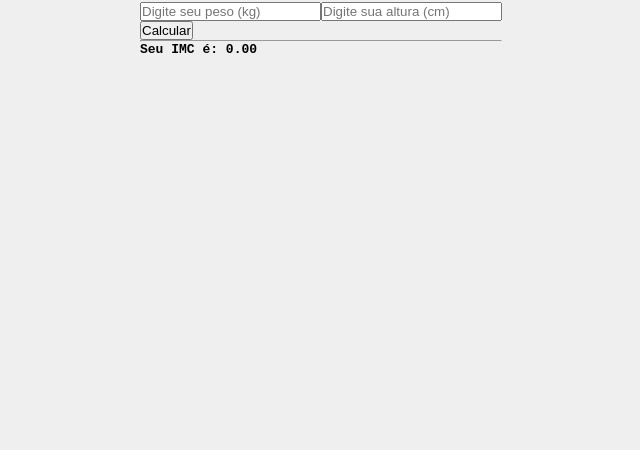
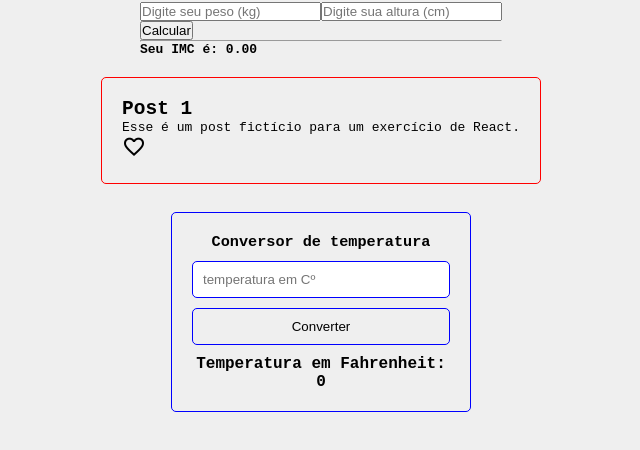
Before and after one commit to flaviare1s/react-soulcode-semana-1, a React (Vite) app: page / in a window 1280 px wide. Shown: the part 232-682 px from the top of the page, without its empty margins (319-959 px from the left). Built offline with nearby package versions, Linux system fonts and the light colour scheme.

Commit message:
Fiz os exercícios propostos

```diff
--- a/index.html
+++ b/index.html
@@ -4,6 +4,7 @@
     <meta charset="UTF-8" />
     <link rel="icon" type="image/svg+xml" href="/vite.svg" />
     <meta name="viewport" content="width=device-width, initial-scale=1.0" />
+    <link rel="stylesheet" href="https://fonts.googleapis.com/css2?family=Material+Symbols+Outlined:opsz,wght,FILL,GRAD@20..48,100..700,0..1,-50..200" />
     <title>Semana 1 - React</title>
   </head>
   <body>
--- a/src/App.jsx
+++ b/src/App.jsx
@@ -13,6 +13,8 @@ import './App.css'
 import { useState } from 'react'
 import Abas from './components/Abas'
 import CalculadoraIMC from './components/CalculadoraIMC'
+import Post from './components/Post'
+import ConversorTemperatura from './components/ConversorTemperatura'
 
 
 function App() {
@@ -30,6 +32,8 @@ function App() {
     <main>
       <Abas />
       <CalculadoraIMC />
+      <Post titulo='Post 1' descricao='Esse é um post fictício para um exercício de React.' />
+      <ConversorTemperatura />
       {/* <Contador />
       <Contador valorInicial={1} />
       <Contador valorInicial={2} /> */}
--- /dev/null
+++ b/src/components/ConversorTemperatura.css
@@ -0,0 +1,35 @@
+.conversor {
+  margin: 20px;
+  padding: 20px;
+  border: 1px solid blue;
+  border-radius: 5px;
+  width: 300px;
+  margin: 8px auto
+}
+
+.conversor h3 {
+  text-align: center;
+  margin-bottom: 10px;
+}
+
+.conversor input {
+  width: 100%;
+  padding: 10px;
+  border: 1px solid blue;
+  border-radius: 5px;
+  margin-bottom: 10px;
+}
+
+.conversor button {
+  width: 100%;
+  padding: 10px;
+  border: 1px solid blue;
+  border-radius: 5px;
+  margin-bottom: 10px;
+}
+
+.conversor p {
+  text-align: center;
+  font-size: 1rem;
+  font-weight: bold;
+}
--- /dev/null
+++ b/src/components/ConversorTemperatura.jsx
@@ -0,0 +1,27 @@
+import { useState } from 'react'
+import './ConversorTemperatura.css'
+
+const ConversorTemperatura = () => {
+  const [celsius, setCelsius] = useState(0)
+  const [fahrenheit, setFahrenheit] = useState(0)
+
+  function handleClick() {
+    setFahrenheit((celsius * 1.8) + 32)
+  }
+
+  return (
+    <section className='conversor'>
+      <h3>Conversor de temperatura</h3>
+      <input
+        type="number"
+        placeholder='temperatura em Cº'
+        onChange={(event) => setCelsius(event.target.value) }
+      />
+      <br />
+      <button onClick={handleClick}>Converter</button>
+      <p>Temperatura em Fahrenheit: {fahrenheit}</p>
+    </section>
+  )
+}
+
+export default ConversorTemperatura
--- /dev/null
+++ b/src/components/Post.css
@@ -0,0 +1,18 @@
+.post {
+  margin: 20px;
+  padding: 20px;
+  border: 1px solid red;
+  border-radius: 5px;
+}
+
+.curtiu {
+  color: red;
+}
+
+.post button {
+  border: none;
+}
+
+.post span {
+  cursor: pointer;
+}
--- /dev/null
+++ b/src/components/Post.jsx
@@ -0,0 +1,18 @@
+import { useState } from 'react'
+import './Post.css'
+
+const Post = ({ titulo, descricao }) => {
+  const [curtir, setCurtir] = useState(false)
+
+  return (
+    <section className='post'>
+      <h2>{titulo}</h2>
+      <p>{descricao}</p>
+      <button onClick={() => setCurtir(!curtir)}>
+        {curtir ? <span class="material-symbols-outlined curtiu">favorite</span> : <span class="material-symbols-outlined">favorite</span>}
+      </button>
+    </section>
+  )
+}
+
+export default Post
```
